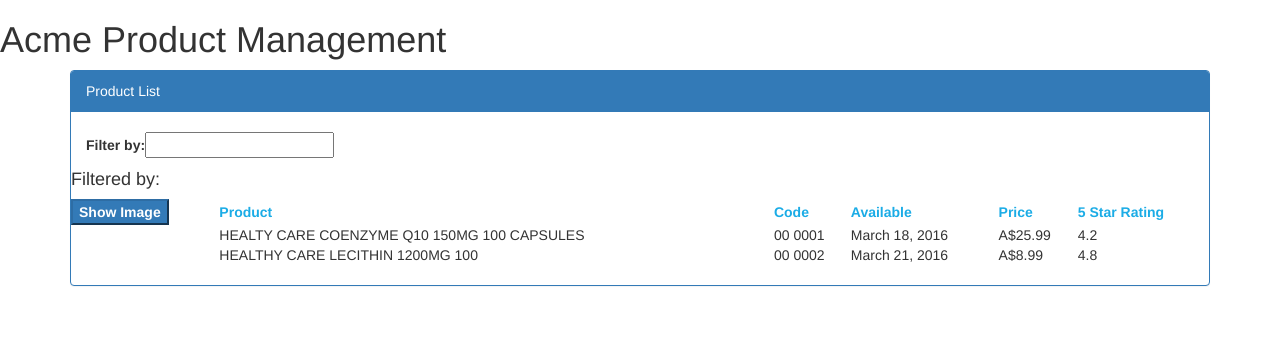
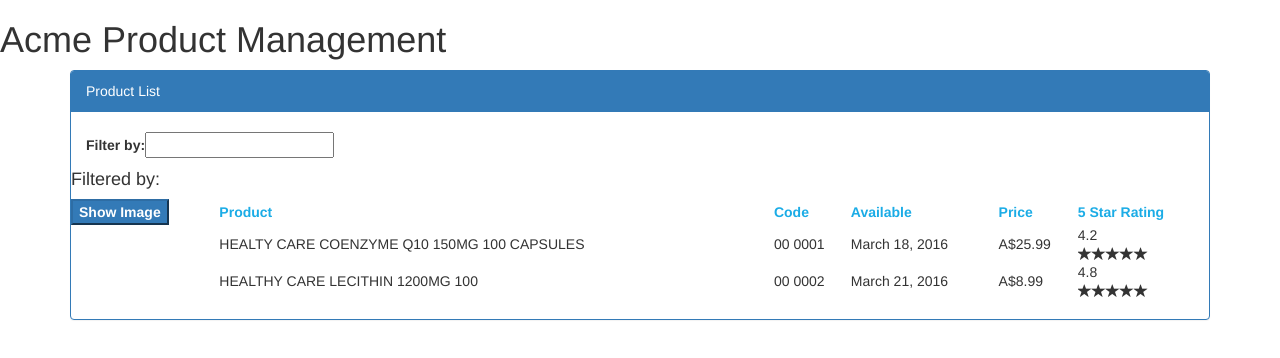
Before and after one commit to nenad0212/Angular-testing, an Angular app: page / in a window 1280 px wide. Shown: the top 358 px of the page. Built offline with nearby package versions, Linux system fonts and the light colour scheme.

Commit message:
nested StarRating component and @input data

```diff
--- a/src/app/app.module.ts
+++ b/src/app/app.module.ts
@@ -6,13 +6,15 @@ import { NgModule } from '@angular/core';
 import { AppComponent } from './app.component';
 import { ProductListComponent } from './products/product-list.component';
 import { ConvertToSpacesPipe } from './share/convert-to-spaces.pipe';
+import { StarRatingComponent } from './share/star-rating.component';
 
 
 @NgModule({
   declarations: [
     AppComponent,
     ProductListComponent,
-    ConvertToSpacesPipe
+    ConvertToSpacesPipe,
+    StarRatingComponent
   ],
   imports: [
     BrowserModule,
--- a/src/app/products/product-list.component.html
+++ b/src/app/products/product-list.component.html
@@ -34,7 +34,7 @@
                         <td>{{pdt.productCode | convertToSpaces:'-'}}</td>
                         <td>{{pdt.releaseDate}}</td>
                         <td>{{pdt.price | currency: 'AUD':true:'1.2-2'}}</td>
-                        <td>{{pdt.starRating}}</td>
+                        <td>{{pdt.starRating}} <pm-star [rating]='pdt.starRating'></pm-star></td>
                     </tr>
 
 
--- /dev/null
+++ b/src/app/share/star-rating.component.css
@@ -0,0 +1,5 @@
+.crop {
+      height: 17px;
+      overflow-y: hidden;
+      overflow-x: hidden;
+}
--- /dev/null
+++ b/src/app/share/star-rating.component.html
@@ -0,0 +1,11 @@
+<div class="crop"
+[style.width.px] = 'starWidth'
+[title] = 'rating'>
+  <div style='width:86px'>
+    <span class="glyphicon glyphicon-star"></span>
+    <span class="glyphicon glyphicon-star"></span>
+    <span class="glyphicon glyphicon-star"></span>
+    <span class="glyphicon glyphicon-star"></span>
+    <span class="glyphicon glyphicon-star"></span>
+  </div>
+</div>
--- /dev/null
+++ b/src/app/share/star-rating.component.ts
@@ -0,0 +1,28 @@
+import { Component, Input, OnChanges, OnInit } from '@angular/core';
+
+
+
+@Component({
+  // tslint:disable-next-line:component-selector
+  selector: `pm-star`,
+  templateUrl: './star-rating.component.html',
+  styleUrls: ['./star-rating.component.css']
+})
+// export class StarRatingComponent implements OnChanges {
+
+//   @Input() rating: number;
+//   starWidth: number = 20;
+
+//   ngOnChanges() {
+//       this.starWidth = this.rating * 86 / 5;
+//   }
+// }
+
+export class StarRatingComponent implements OnInit {
+  @Input() rating: number;
+  starWidth: number = 20;
+
+  ngOnInit() {
+    this.starWidth = this.rating * 86 / 5;
+  }
+}
```
